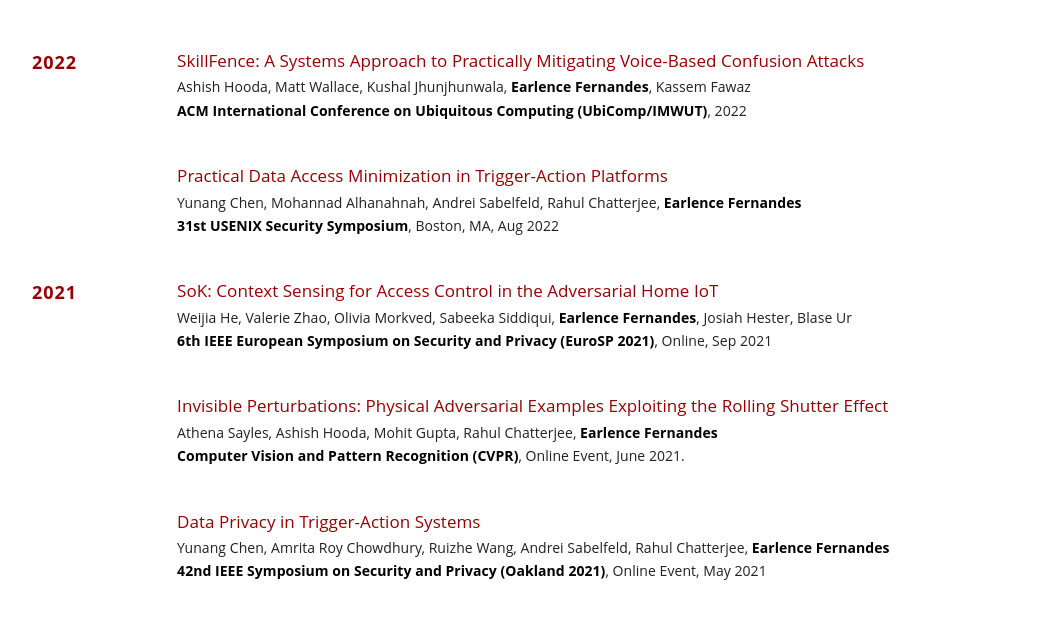
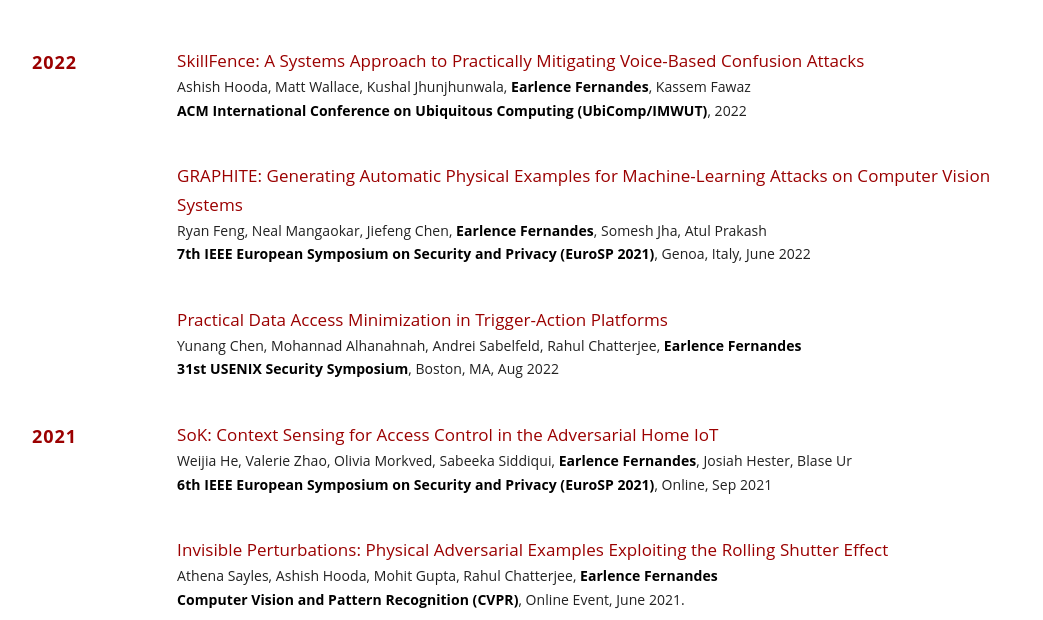
Before and after one commit to earlence-uwm/earlence-uwm.github.io, a plain HTML site: page publications.html in a window 1280 px wide. Shown: the part 133-753 px from the top of the page, without its empty margins (108-1151 px from the left). Drawn offline with Linux system fonts and the light colour scheme.

Commit message:
update pubs

```diff
--- a/publications.html
+++ b/publications.html
@@ -58,6 +58,18 @@
                             <b>ACM International Conference on Ubiquitous Computing (UbiComp/IMWUT)</b>, 2022</p>
 
                         </h2>
+                    </li>
+
+
+                    <li>
+                        <h2>
+                            <a href="https://arxiv.org/abs/2002.07088" target="_blank">GRAPHITE: Generating Automatic Physical Examples for Machine-Learning Attacks on Computer Vision Systems</a>&nbsp
+
+                        </h2>
+                        <p>Ryan Feng, Neal Mangaokar, Jiefeng Chen, <b>Earlence Fernandes</b>, Somesh Jha, Atul Prakash
+                            <br/>
+                            <b>7th IEEE European Symposium on Security and Privacy (EuroSP 2021)</b>, Genoa, Italy, June 2022
+                        </p>
                     </li>
 
                     <li>
```
